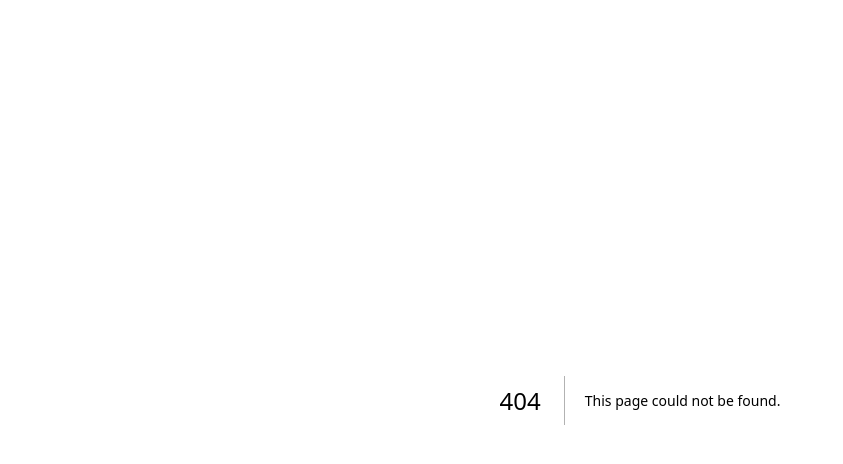
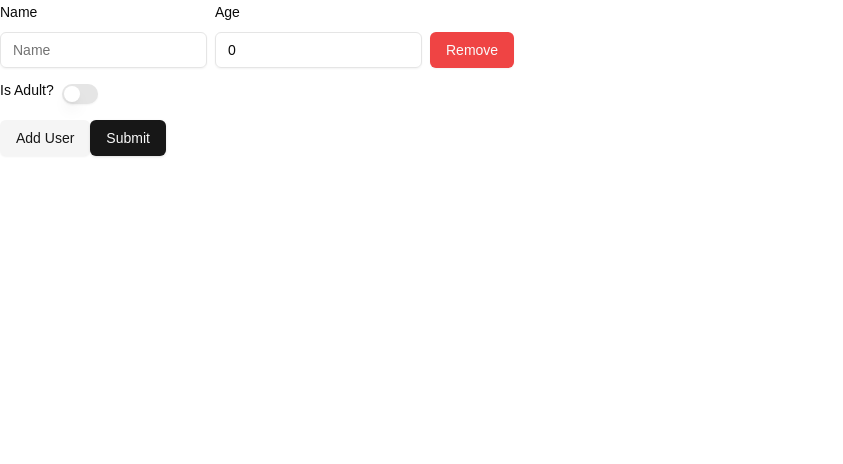
Before and after one commit to techzealot/nextjs-playground, a Next.js app: page /react-hook-form/dynamic-form in a window 1280 px wide. Before the commit this address had no page. Shown: the top 464 px of the page, without its empty margins (0-843 px from the left). Built offline with nearby package versions, Linux system fonts and the light colour scheme.

Commit message:
完成react-hook-form动态表单示例

```diff
--- /dev/null
+++ b/src/app/react-hook-form/dynamic-form/page.tsx
@@ -0,0 +1,194 @@
+"use client";
+import { Button } from "@/components/ui/button";
+import {
+  Form,
+  FormControl,
+  FormField,
+  FormItem,
+  FormLabel,
+  FormMessage,
+} from "@/components/ui/form";
+import { Input } from "@/components/ui/input";
+import { Switch } from "@/components/ui/switch";
+import { zodResolver } from "@hookform/resolvers/zod";
+import { useFieldArray, useForm } from "react-hook-form";
+import { z } from "zod";
+
+const baseSchema = z.object({
+  name: z.string().min(1, "Name is required"),
+  age: z.number().min(0, "Age must be positive"),
+});
+
+const childSchema = baseSchema.extend({
+  isAdult: z.literal(false),
+});
+
+const adultSchema = baseSchema.extend({
+  isAdult: z.literal(true),
+  age: z.number().min(18, "Must be at least 18"),
+  occupation: z.string().min(1, "Occupation is required"),
+  yearsOfExperience: z.number().min(0, "Experience must be positive"),
+});
+
+const userSchema = z.discriminatedUnion("isAdult", [childSchema, adultSchema]);
+
+const formSchema = z.object({
+  users: z.array(userSchema),
+});
+
+type FormValues = z.infer<typeof formSchema>;
+
+const Page = () => {
+  const form = useForm<FormValues>({
+    resolver: zodResolver(formSchema),
+    defaultValues: {
+      users: [
+        {
+          name: "",
+          age: 0,
+          isAdult: false,
+        },
+      ],
+    },
+  });
+
+  const { fields, append, remove } = useFieldArray({
+    name: "users",
+    control: form.control,
+  });
+
+  const onSubmit = (data: FormValues) => {
+    console.log(data);
+  };
+
+  return (
+    <Form {...form}>
+      <form onSubmit={form.handleSubmit(onSubmit)} className="space-y-4">
+        {fields.map((field, index) => (
+          <div key={field.id} className="space-y-2">
+            <div className="flex gap-2 items-end">
+              <FormField
+                control={form.control}
+                name={`users.${index}.name`}
+                render={({ field }) => (
+                  <FormItem>
+                    <FormLabel>Name</FormLabel>
+                    <FormControl>
+                      <Input placeholder="Name" {...field} />
+                    </FormControl>
+                    <FormMessage className="mt-1" />
+                  </FormItem>
+                )}
+              />
+
+              <FormField
+                control={form.control}
+                name={`users.${index}.age`}
+                render={({ field }) => (
+                  <FormItem>
+                    <FormLabel>Age</FormLabel>
+                    <FormControl>
+                      <Input
+                        placeholder="Age"
+                        type="number"
+                        {...field}
+                        onChange={(e) => field.onChange(Number(e.target.value))}
+                      />
+                    </FormControl>
+                    <FormMessage />
+                  </FormItem>
+                )}
+              />
+
+              <Button
+                type="button"
+                variant="destructive"
+                onClick={() => remove(index)}
+              >
+                Remove
+              </Button>
+            </div>
+
+            <FormField
+              control={form.control}
+              name={`users.${index}.isAdult`}
+              render={({ field }) => (
+                <FormItem className="flex items-center gap-2">
+                  <FormLabel>Is Adult?</FormLabel>
+                  <FormControl>
+                    <Switch
+                      checked={field.value}
+                      onCheckedChange={field.onChange}
+                    />
+                  </FormControl>
+                </FormItem>
+              )}
+            />
+
+            {form.watch(`users.${index}.isAdult`) && (
+              <div className="flex gap-2">
+                <FormField
+                  control={form.control}
+                  name={`users.${index}.occupation`}
+                  render={({ field }) => (
+                    <FormItem>
+                      <FormLabel>Occupation</FormLabel>
+                      <FormControl>
+                        <Input
+                          placeholder="Occupation"
+                          {...field}
+                          value={field.value || ""}
+                        />
+                      </FormControl>
+                      <FormMessage />
+                    </FormItem>
+                  )}
+                />
+
+                <FormField
+                  control={form.control}
+                  name={`users.${index}.yearsOfExperience`}
+                  render={({ field }) => (
+                    <FormItem>
+                      <FormLabel>Years of Experience</FormLabel>
+                      <FormControl>
+                        <Input
+                          placeholder="Years of Experience"
+                          type="number"
+                          {...field}
+                          value={field.value || 0}
+                          onChange={(e) =>
+                            field.onChange(Number(e.target.value))
+                          }
+                        />
+                      </FormControl>
+                      <FormMessage />
+                    </FormItem>
+                  )}
+                />
+              </div>
+            )}
+          </div>
+        ))}
+
+        <Button
+          type="button"
+          variant="secondary"
+          onClick={() =>
+            append({
+              name: "",
+              age: 0,
+              isAdult: false,
+            })
+          }
+        >
+          Add User
+        </Button>
+
+        <Button type="submit">Submit</Button>
+      </form>
+    </Form>
+  );
+};
+
+export default Page;
```
